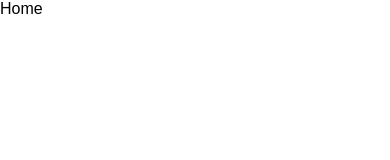
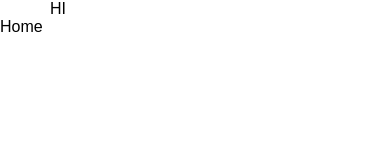
Before and after one commit to HayotbekIT/AgroScout, a React (Create React App) app: page / in a window 390 px wide. Shown: the top 160 px of the page. Built offline with nearby package versions, Linux system fonts and the light colour scheme.

Commit message:
#fix #container Разработал контайнера с адаптивом  Mobile-first

```diff
--- a/src/App.js
+++ b/src/App.js
@@ -1,10 +1,14 @@
 import './App.scss';
 import { Route, Routes } from 'react-router-dom';
 import Home from "./pages/Home"
+import Container from './components/container';
 
 function App() {
   return (
     <div className="App">
+      <Container >
+        HI
+      </Container>
       <Routes>
         <Route path="/" element={ <Home /> } />
       </Routes>
--- /dev/null
+++ b/src/components/container/container.scss
@@ -0,0 +1,28 @@
+$container-padding: 30px;
+$container-width: (
+    1306px + ($container-padding * 2)
+);
+$container-table: (
+    708px + ($container-padding * 2)
+);
+$container-mobile: (
+    290px + ($container-padding * 2)
+);
+
+.Container {
+
+    margin: 0 auto;
+    padding: 0 $container-padding;
+
+    @media(min-width: 320px) {
+        width: $container-mobile;
+    }
+
+    @media(min-width: 768px) {
+        width: $container-table;
+    }
+
+    @media(min-width: 1366px) {
+        width: $container-width;
+    }
+}
--- /dev/null
+++ b/src/components/container/index.jsx
@@ -0,0 +1,17 @@
+import React from 'react'
+import PropTypes from "prop-types"
+import "./container.scss"
+
+
+export default function Container({ children }) {
+    return (
+        <div className='Container'>{children}</div>
+    )
+}
+
+Container.propTypes = {
+    children: PropTypes.oneOfType([
+        PropTypes.arrayOf(PropTypes.element),
+        PropTypes.element.isRequired
+    ])
+}
--- a/src/styles/_container.scss
+++ /dev/null
@@ -1,4 +0,0 @@
-$container-padding: 30px;
-$container-width: (1306px + ($container-padding * 2));
-$container-table: (708px + ($container-padding * 2));
-$container-mobile: (290px + ($container-padding * 2));
--- a/src/styles/index.scss
+++ b/src/styles/index.scss
@@ -1,4 +1,5 @@
 @import "./../fonts/index.scss";
+@import "./vars";
 
 * {
     padding: 0;
```
